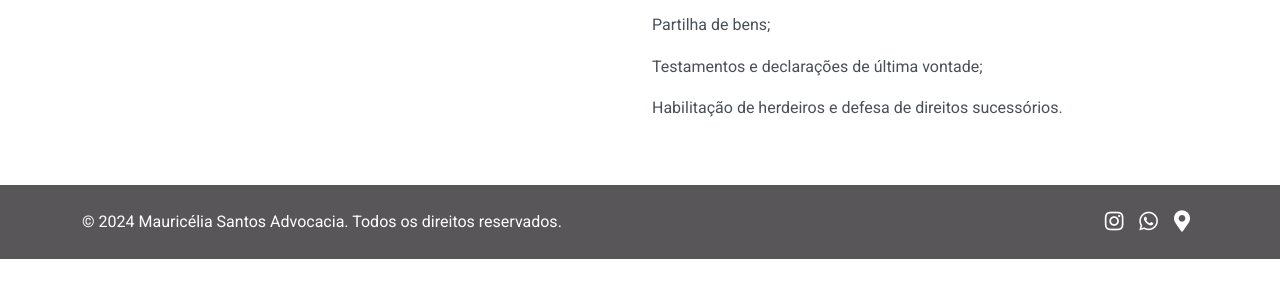
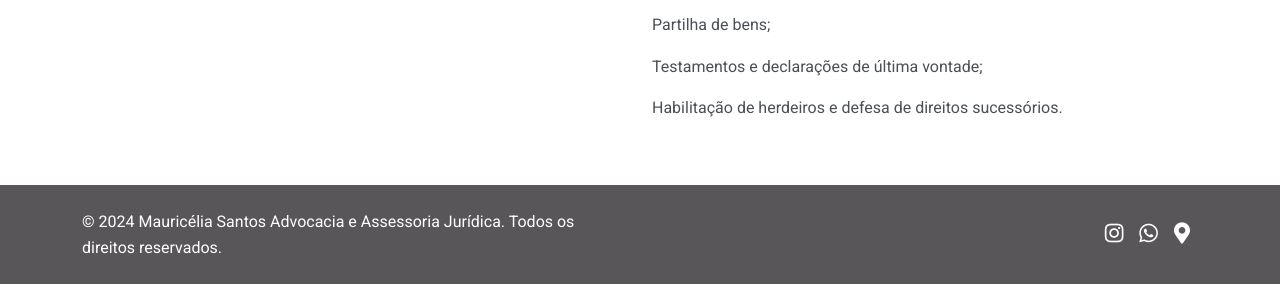
Before and after one commit to DenisCrvo/MauriceliaSantos, a plain HTML site: page index.html in a window 1280 px wide. Shown: the part 4184-4468 px from the top of the page. Before the commit the page ends 4443 px from the top, so only its background shows below. Drawn offline with nearby package versions, Linux system fonts and the light colour scheme.

Commit message:
ajuste texto do footer

```diff
--- a/index.html
+++ b/index.html
@@ -225,7 +225,7 @@
         <div class="container">
             <div class="row">
                 <div class="col-md-6">
-                    <p class="mb-0 copyright-text">&copy; 2024 Mauricélia Santos Advocacia. Todos os direitos reservados.</p>
+                    <p class="mb-0 copyright-text">&copy; 2024 Mauricélia Santos Advocacia e Assessoria Jurídica. Todos os direitos reservados.</p>
                 </div>
                 <div class="col-md-6 d-flex justify-content-start justify-content-md-end align-items-center mt-3 mt-md-0">
                     <a href="https://www.instagram.com/msantos2020/" target="_blank" class="text-white mx-2 footer-icon-link" aria-label="Instagram">
```
